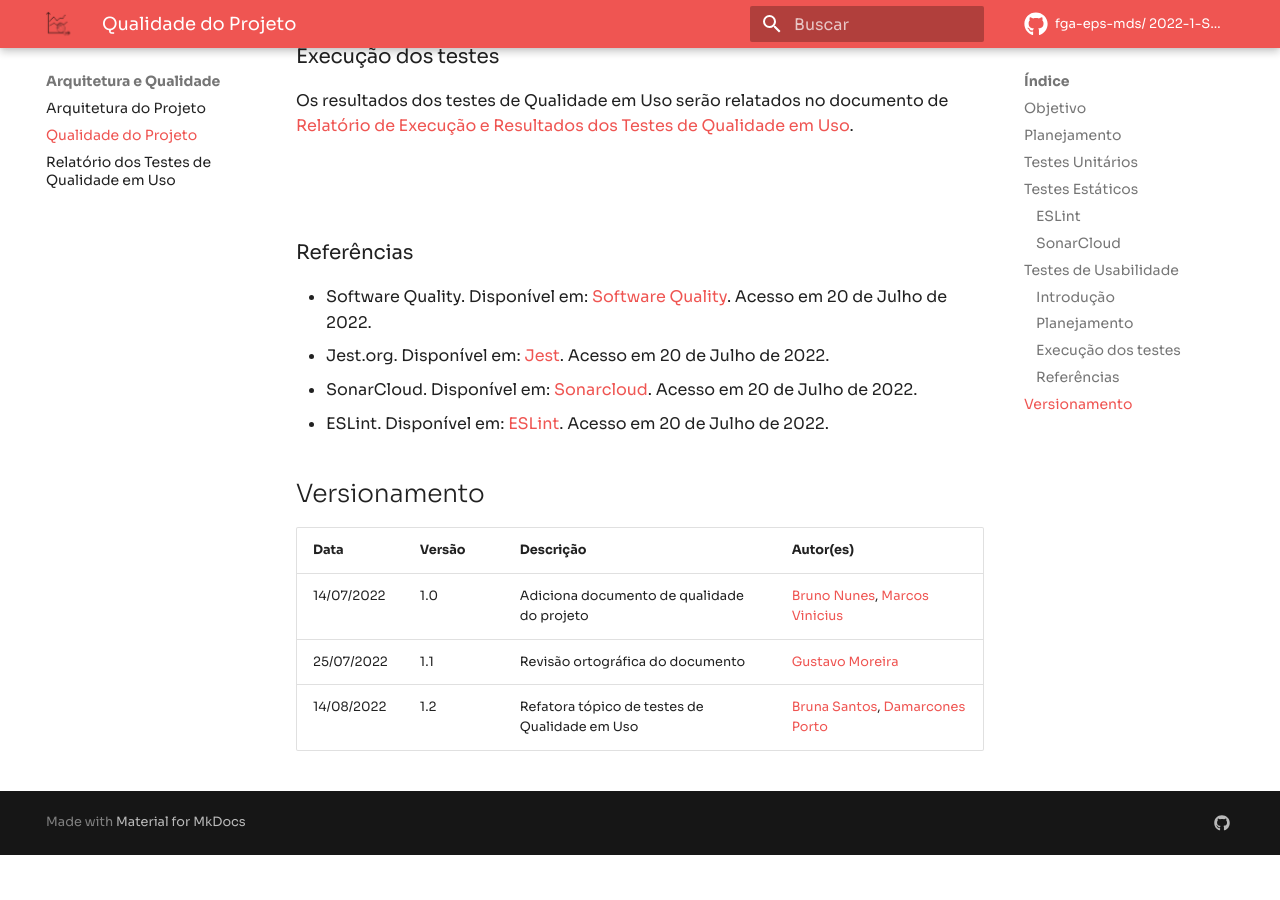
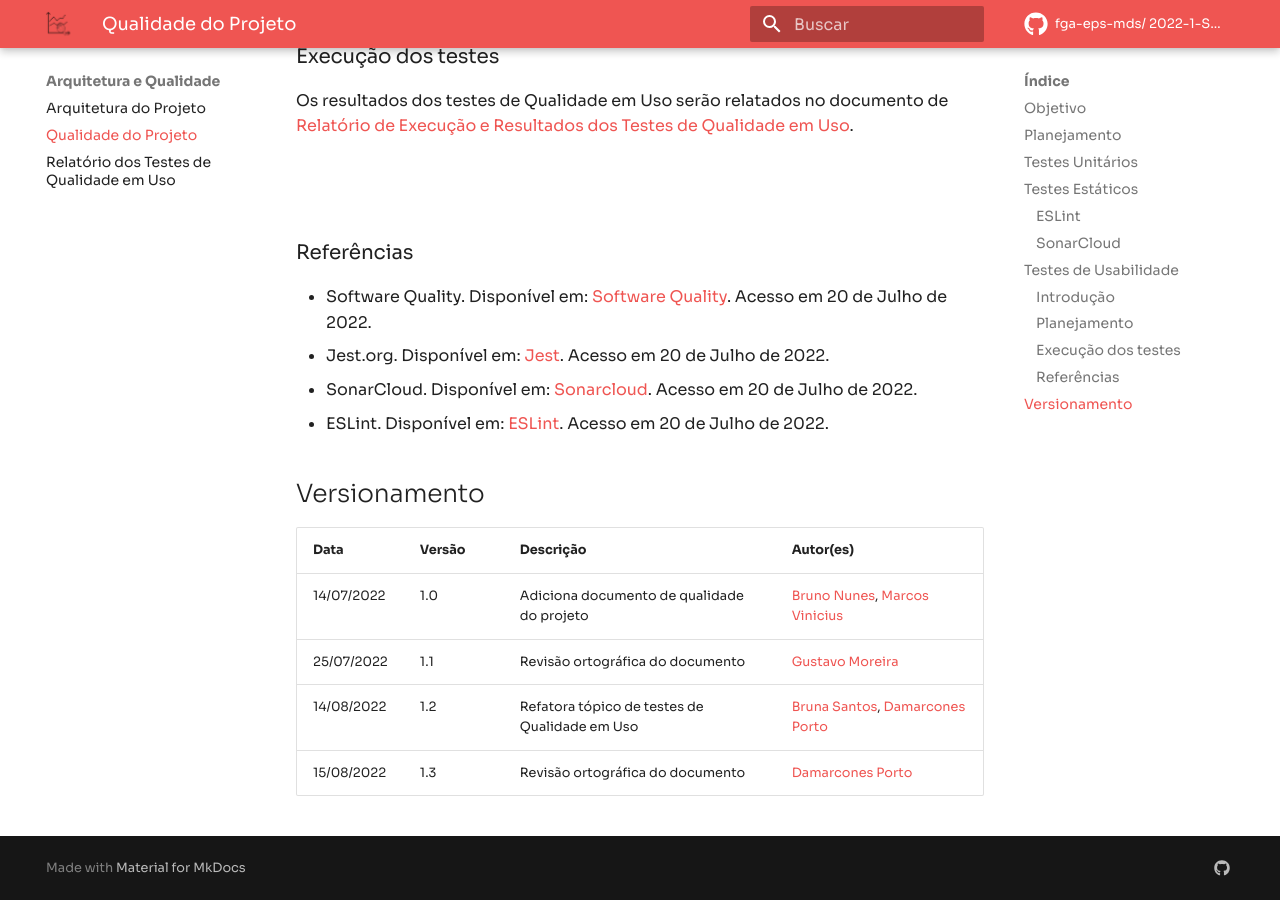
Before and after one commit to fga-eps-mds/2022-1-Visualeasy-Doc, an MkDocs documentation site: the page built from docs/documentacao/qualidade.md, in a window 1280 px wide and 900 px high, scrolled down 2832 px. Built offline with MkDocs 1.6.1 and Material for MkDocs 9.7.7, drawn with Linux system fonts in a browser that asks for light colours; comment, search, counter and statistics services are not loaded; before the commit the page ends 3687 px from its top, so only the background shows below that.

Commit message:
Revisão ortográfica do documento.

```diff
--- a/docs/documentacao/qualidade.md
+++ b/docs/documentacao/qualidade.md
@@ -76,3 +76,4 @@ Os resultados dos testes de Qualidade em Uso serão relatados no documento de [R
 |14/07/2022|1.0|Adiciona documento de qualidade do projeto|[Bruno Nunes](https://github.com/brunocmo), [Marcos Vinicius](https://github.com/marcos-mv)
 |25/07/2022|1.1|Revisão ortográfica do documento| [Gustavo Moreira](https://github.com/gustavoduartemoreira)
 |14/08/2022|1.2|Refatora tópico de testes de Qualidade em Uso|[Bruna Santos](https://github.com/brunaalmeidasantos), [Damarcones Porto](https://github.com/damarcones)|
+|15/08/2022|1.3|Revisão ortográfica do documento|[Damarcones Porto](https://github.com/damarcones)|
```
